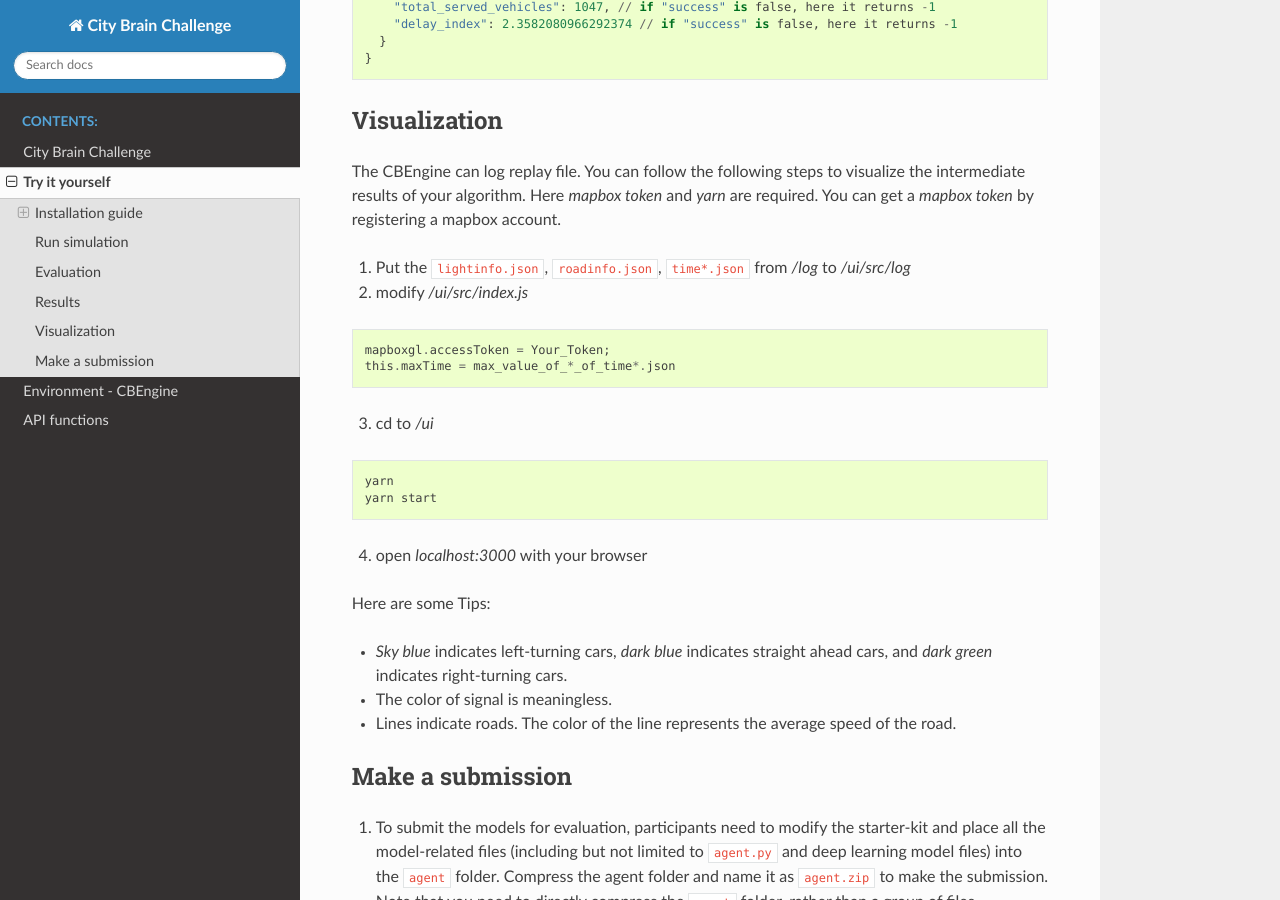
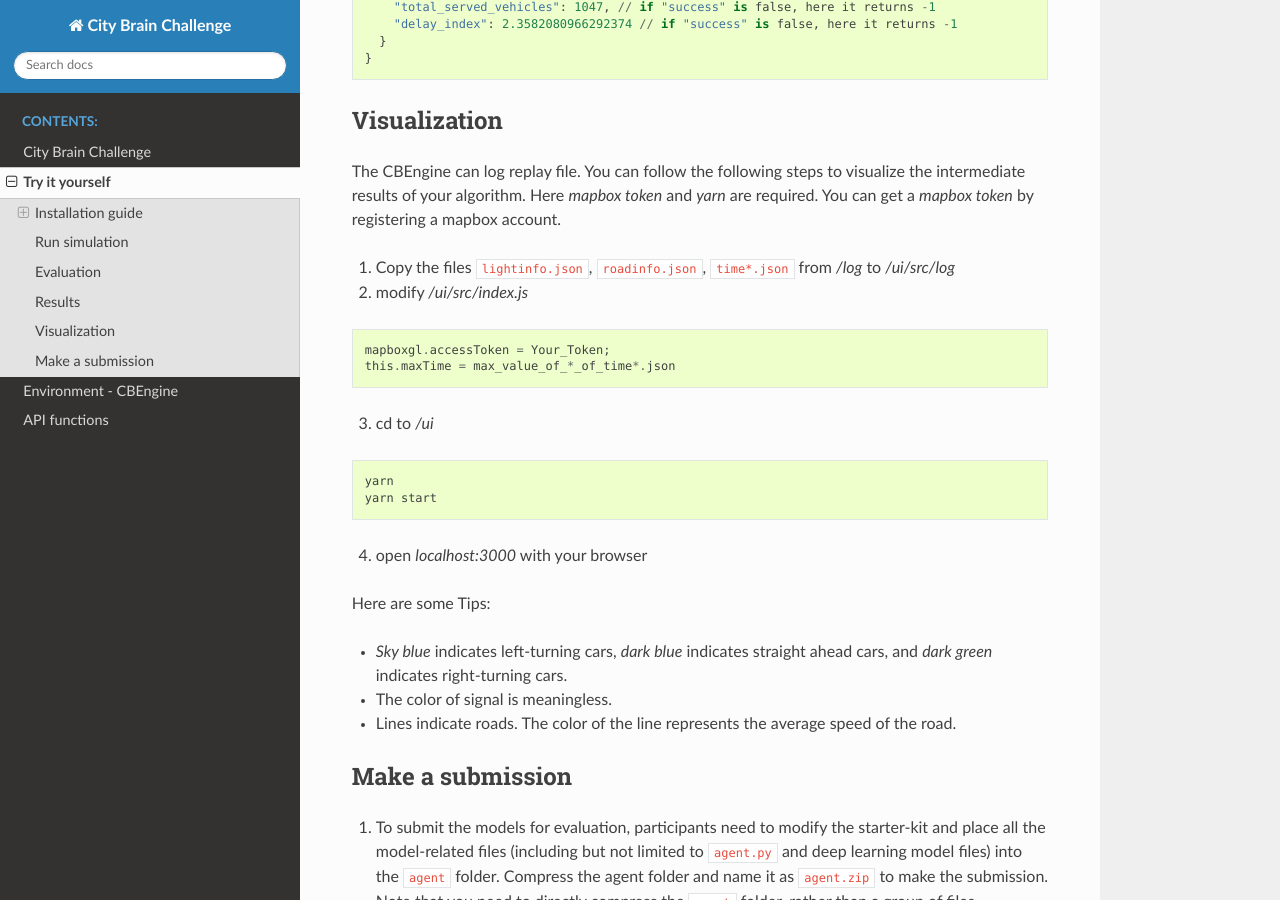
Before and after one commit to CityBrainChallenge/KDDCup2021-CityBrainChallenge, a Sphinx documentation site: the page built from docs/try-it-yourself.rst, in a window 1280 px wide and 900 px high, scrolled down 3233 px. Built offline with Sphinx 7.4.7 and the Read the Docs theme 2.0.0, drawn with Linux system fonts in a browser that asks for light colours.

Commit message:
Update try-it-yourself.rst

```diff
--- a/docs/try-it-yourself.rst
+++ b/docs/try-it-yourself.rst
@@ -192,7 +192,7 @@ The CBEngine can log replay file. You can follow the following steps to visualiz
 
 
 
-1. Put the ``lightinfo.json``, ``roadinfo.json``, ``time*.json`` from `/log` to `/ui/src/log`
+1. Copy the files ``lightinfo.json``, ``roadinfo.json``, ``time*.json`` from `/log` to `/ui/src/log`
 2. modify `/ui/src/index.js`
 
 .. code-block::
```
